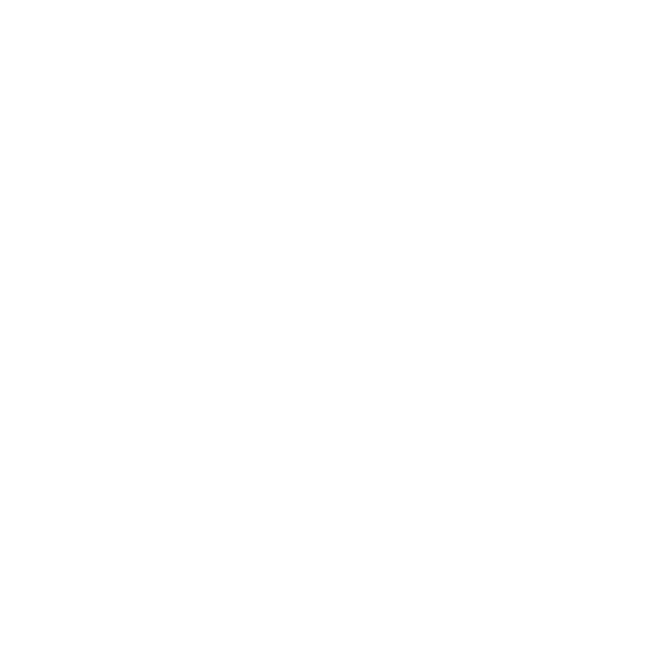
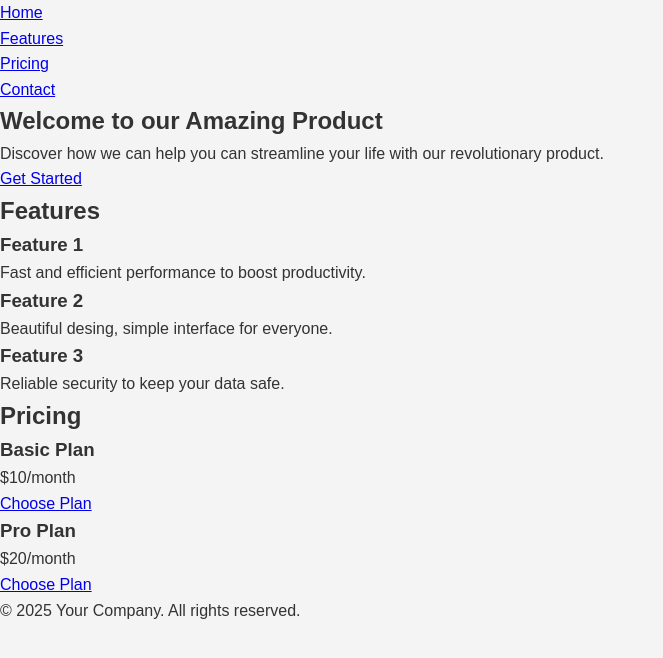
Before and after one commit to Full-Stack-Atok/productLandingPage, a plain HTML site: page index.html in a window 1280 px wide. Shown: the whole page, without its empty margins (0-663 px from the left). Drawn offline with Linux system fonts and the light colour scheme.

Commit message:
Created template

```diff
--- a/index.html
+++ b/index.html
@@ -1,11 +1,66 @@
 <!DOCTYPE html>
 <html lang="en">
-<head>
+  <head>
     <meta charset="UTF-8">
     <meta name="viewport" content="width=device-width, initial-scale=1.0">
+    <link rel="stylesheet" href="styles.css">
     <title>Document</title>
-</head>
-<body>
+  </head>
+  <body>
 
-</body>
+    <!-- Header -->
+    <header>
+      <nav>
+        <ul>
+          <li><a href="#hero">Home</a></li>
+          <li><a href="#features">Features</a></li>
+          <li><a href="#pricing">Pricing</a></li>
+          <li><a href="#contact">Contact</a></li>
+        </ul>
+      </nav>
+    </header>
+
+    <!-- Hero Section -->
+    <section id="hero" class="hero">
+      <h1>Welcome to our Amazing Product</h1>
+      <p>Discover how we can help you can streamline your life with our revolutionary product.</p>
+      <a href="#pricing" class="cta-button">Get Started</a>
+    </section>
+
+    <!-- Features Section -->
+     <section id="features" class="features">
+      <h2>Features</h2>
+      <div class="feature">
+        <h3>Feature 1</h3>
+        <p>Fast and efficient performance to boost productivity.</p>
+      </div>
+      <div class="feature">
+        <h3>Feature 2</h3>
+        <p>Beautiful desing, simple interface for everyone.</p>
+      </div>
+      <div class="feature">
+        <h3>Feature 3</h3>
+        <p>Reliable security to keep your data safe.</p>
+      </div>
+     </section>
+     <!-- Pricing Section -->
+      <section id="pricing" class="pricing">
+        <h2>Pricing</h2>
+        <div class="pricing-plan">
+          <h3>Basic Plan</h3>
+          <p>$10/month</p>
+          <a href="#" class="cta-button">Choose Plan</a>
+        </div>
+        <div class="pricing-plan">
+          <h3>Pro Plan</h3>
+          <p>$20/month</p>
+          <a href="#" class="cta-button">Choose Plan</a>
+        </div>
+      </section>
+
+      <!-- Footer -->
+       <footer id="contact" class="footer">
+        <p>&copy; 2025 Your Company. All rights reserved.</p>
+       </footer>
+  </body>
 </html>
--- /dev/null
+++ b/styles.css
@@ -0,0 +1,13 @@
+/* Global Styles */
+* {
+  margin: 0;
+  padding: 0;
+  box-sizing: border-box;
+}
+
+body {
+  font-family: Arial, sans-serif;
+  background-color: #f4f4f4;
+  color: #333;
+  line-height: 1.6;
+}
```
